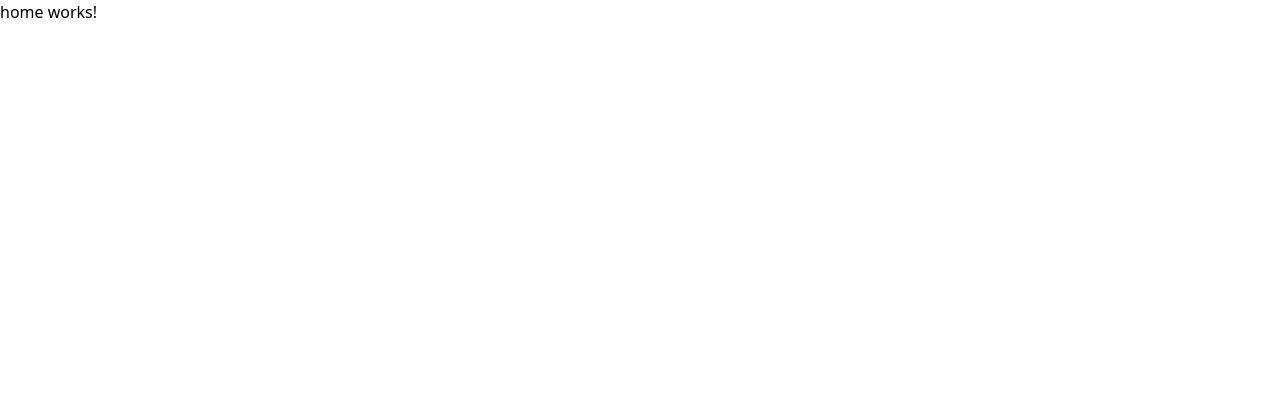
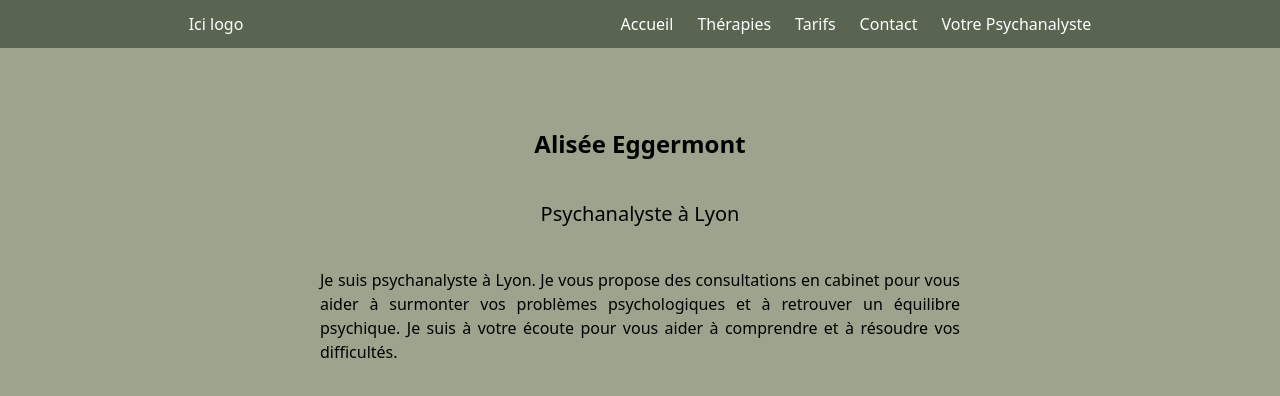
Before and after one commit to mohamedehn/alisee-e, an Angular app: page / in a window 1280 px wide. Shown: the top 396 px of the page. Built offline with nearby package versions, Linux system fonts and the light colour scheme.

Commit message:
starting navbar and home

```diff
--- a/src/app/app.component.html
+++ b/src/app/app.component.html
@@ -1 +1,2 @@
+<app-navbar></app-navbar>
 <router-outlet></router-outlet>
--- a/src/app/app.component.ts
+++ b/src/app/app.component.ts
@@ -1,11 +1,12 @@
 import { CommonModule } from '@angular/common';
 import { Component } from '@angular/core';
 import { RouterOutlet } from '@angular/router';
+import { NavbarComponent } from './shared/components/navbar/navbar.component';
 
 @Component({
   selector: 'app-root',
   standalone: true,
-  imports: [RouterOutlet, CommonModule],
+  imports: [RouterOutlet, CommonModule, NavbarComponent],
   templateUrl: './app.component.html',
   styleUrl: './app.component.scss'
 })
--- a/src/app/pages/home/home.component.html
+++ b/src/app/pages/home/home.component.html
@@ -1 +1,9 @@
-<p>home works!</p>
+<section class="flex flex-col w-full h-full">
+  <div class="flex w-full h-full justify-center items-center">
+    <div class="flex flex-col justify-center items-center w-2/3 gap-10 mt-20">
+      <h2 class="text-2xl font-bold">{{name}}</h2>
+      <h3 class="text-xl font-medium">{{introduction}}</h3>
+      <p class="text-justify w-3/4">{{description}}</p>
+    </div>
+  </div>
+</section>
--- a/src/app/pages/home/home.component.ts
+++ b/src/app/pages/home/home.component.ts
@@ -6,15 +6,16 @@ import { ChangeDetectionStrategy, Component, OnInit } from '@angular/core';
   imports: [],
   templateUrl: './home.component.html',
   styleUrl: './home.component.scss',
-  changeDetection: ChangeDetectionStrategy.OnPush
+  changeDetection: ChangeDetectionStrategy.OnPush,
 })
-
-export class HomeComponent implements OnInit{
-
-  constructor() { }
+export class HomeComponent implements OnInit {
+  public name: string = 'Alisée Eggermont';
+  public introduction: string = 'Psychanalyste à Lyon';
+  public description: string =
+    'Je suis psychanalyste à Lyon. Je vous propose des consultations en cabinet pour vous aider à surmonter vos problèmes psychologiques et à retrouver un équilibre psychique. Je suis à votre écoute pour vous aider à comprendre et à résoudre vos difficultés.';
+  constructor() {}
 
   ngOnInit(): void {
     console.log('HomeComponent');
   }
-
 }
--- a/src/app/shared/components/navbar/navbar.component.html
+++ b/src/app/shared/components/navbar/navbar.component.html
@@ -1 +1,13 @@
-<p>navbar works!</p>
+<section class="bg-[#596551] h-12">
+  <div class="flex items-center h-full w-full justify-around">
+    <div class="flex h-full text-white items-center">
+      <p>Ici logo</p>
+    </div>
+    <div class="flex items-center h-full gap-6">
+      @for (element of navElements; track $index) {
+        <a [routerLink]="element.link" class="text-white">
+          {{ element.name }}</a>
+      }
+    </div>
+  </div>
+</section>
--- a/src/app/shared/components/navbar/navbar.component.ts
+++ b/src/app/shared/components/navbar/navbar.component.ts
@@ -1,12 +1,23 @@
-import { Component } from '@angular/core';
+import { CommonModule } from '@angular/common';
+import { ChangeDetectionStrategy, Component } from '@angular/core';
+import { RouterLink } from '@angular/router';
 
 @Component({
   selector: 'app-navbar',
   standalone: true,
-  imports: [],
+  imports: [RouterLink, CommonModule],
   templateUrl: './navbar.component.html',
-  styleUrl: './navbar.component.scss'
+  styleUrl: './navbar.component.scss',
+  changeDetection: ChangeDetectionStrategy.OnPush,
 })
 export class NavbarComponent {
-
+  public image = '';
+  constructor() {}
+  public navElements = [
+    { name: 'Accueil', link: '/home' },
+    { name: 'Thérapies', link: '/therapy' },
+    { name: 'Tarifs', link: '/tariff' },
+    { name: 'Contact', link: '/contact' },
+    { name: 'Votre Psychanalyste', link: '/login' },
+  ];
 }
--- a/src/styles.scss
+++ b/src/styles.scss
@@ -1,3 +1,7 @@
 @tailwind base;
 @tailwind components;
 @tailwind utilities;
+
+body {
+  background-color: #9ca48d;
+}
```
